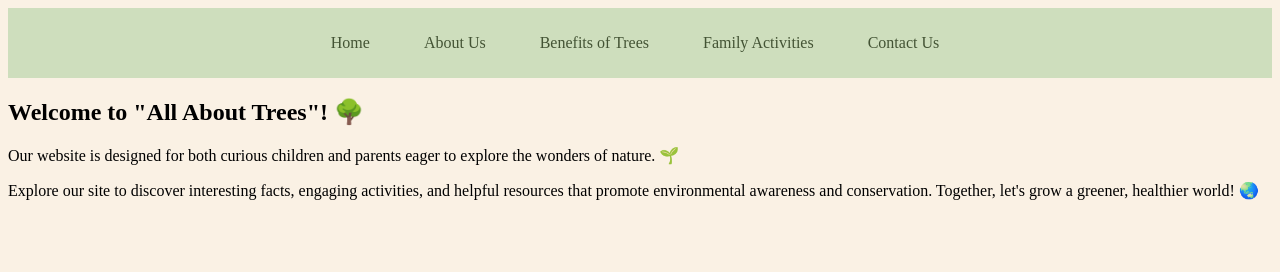
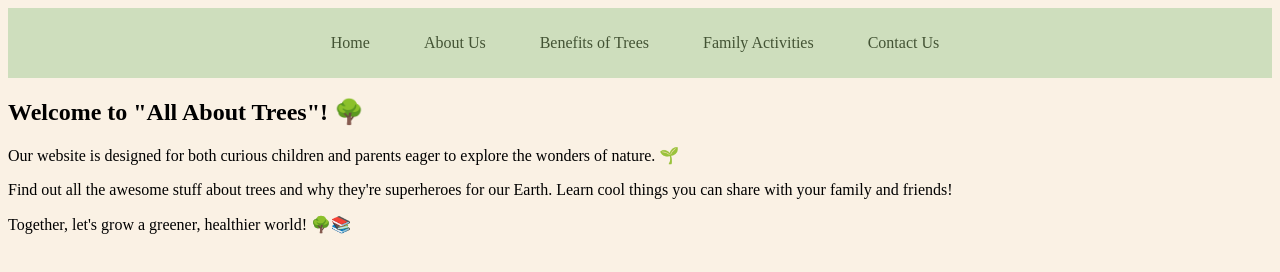
Before and after one commit to HYF-Class22/agile-development-group3-all-about-trees, a website: page index.html in a window 1280 px wide. Drawn offline with Linux system fonts and the light colour scheme.

Commit message:
edit main text in index.html

```diff
--- a/index.html
+++ b/index.html
@@ -26,9 +26,12 @@
     </p>
   </article>
   <article class="main-text">
-    <p>Explore our site to discover interesting facts, engaging activities, and helpful resources that promote
-      environmental awareness and conservation. Together, let's grow a greener, healthier world! 🌏</p>
+    <p>Find out all the awesome stuff about trees and why they're superheroes for our Earth. Learn cool things you can
+      share
+      with your family and friends!</p>
+    <p>Together, let's grow a greener, healthier world! 🌳📚</p>
   </article>
+
 
 
 
```
